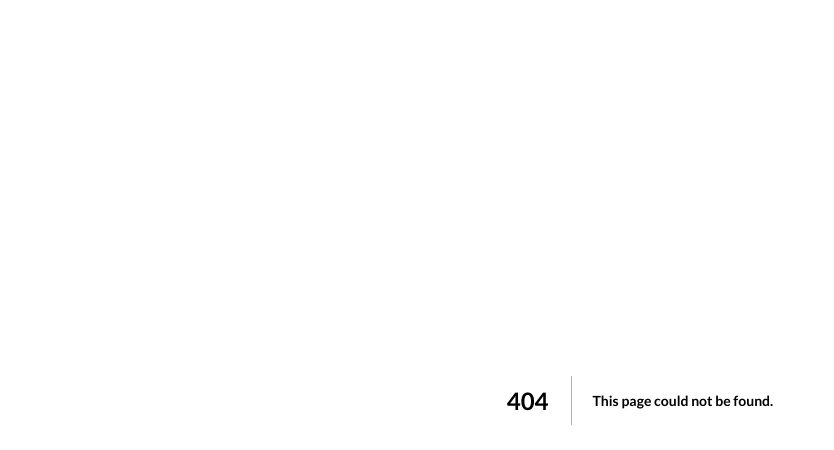
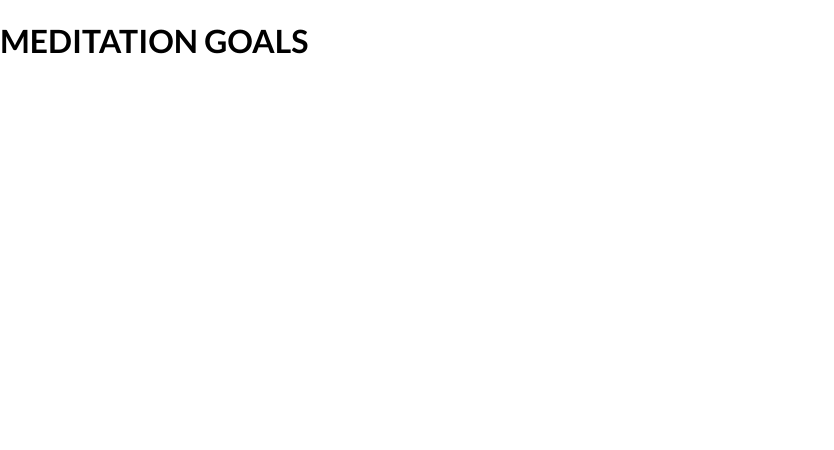
Before and after one commit to bryanbuitrago/meditation-app, a Next.js app: page /meditation-goals in a window 1280 px wide. Before the commit this address had no page. Shown: the top 450 px of the page, without its empty margins (0-834 px from the left). Built offline with nearby package versions, Linux system fonts and the light colour scheme.

Commit message:
Create meditation goals route.

```diff
--- /dev/null
+++ b/src/pages/meditation-goals.js
@@ -0,0 +1,9 @@
+function MeditationGoals() {
+    return (
+        <div>
+            <h1>MEDITATION GOALS</h1>
+        </div>
+    );
+}
+
+export default MeditationGoals;
```
